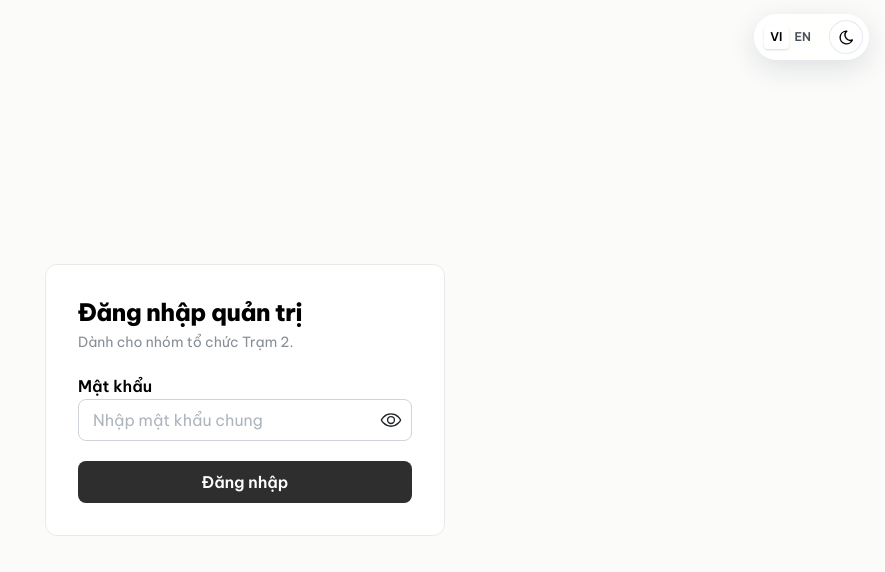
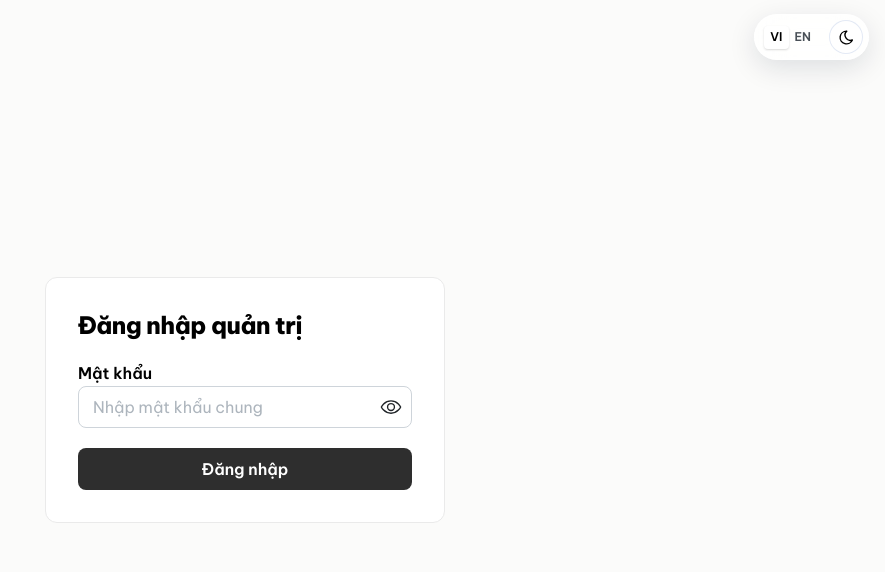
Before and after one commit to huuluan186/ir-dna-find-your-color, a Next.js app: page /admin/login in a window 1280 px wide. Shown: the top 572 px of the page, without its empty margins (395-1280 px from the left). Built offline with nearby package versions, Linux system fonts and the light colour scheme.

Commit message:
update(admin): bỏ dòng mô tả phụ trên form đăng nhập quản trị

```diff
--- a/src/components/admin/AdminLoginForm/AdminLoginForm.tsx
+++ b/src/components/admin/AdminLoginForm/AdminLoginForm.tsx
@@ -48,7 +48,6 @@ export function AdminLoginForm() {
 					<Title order={1} className={classes.title}>
 						{t("loginTitle")}
 					</Title>
-					<Text className={classes.hint}>{t("loginHint")}</Text>
 				</div>
 				<PasswordInput
 					label={t("passwordLabel")}
--- a/src/messages/en.json
+++ b/src/messages/en.json
@@ -92,7 +92,6 @@
 		"navStudents": "Users",
 		"logout": "Sign out",
 		"loginTitle": "Admin sign in",
-		"loginHint": "For the Station 2 organizing team.",
 		"passwordLabel": "Password",
 		"passwordPlaceholder": "Enter the shared password",
 		"loginButton": "Sign in",
--- a/src/messages/vi.json
+++ b/src/messages/vi.json
@@ -92,7 +92,6 @@
 		"navStudents": "Người dùng",
 		"logout": "Đăng xuất",
 		"loginTitle": "Đăng nhập quản trị",
-		"loginHint": "Dành cho nhóm tổ chức Trạm 2.",
 		"passwordLabel": "Mật khẩu",
 		"passwordPlaceholder": "Nhập mật khẩu chung",
 		"loginButton": "Đăng nhập",
```
